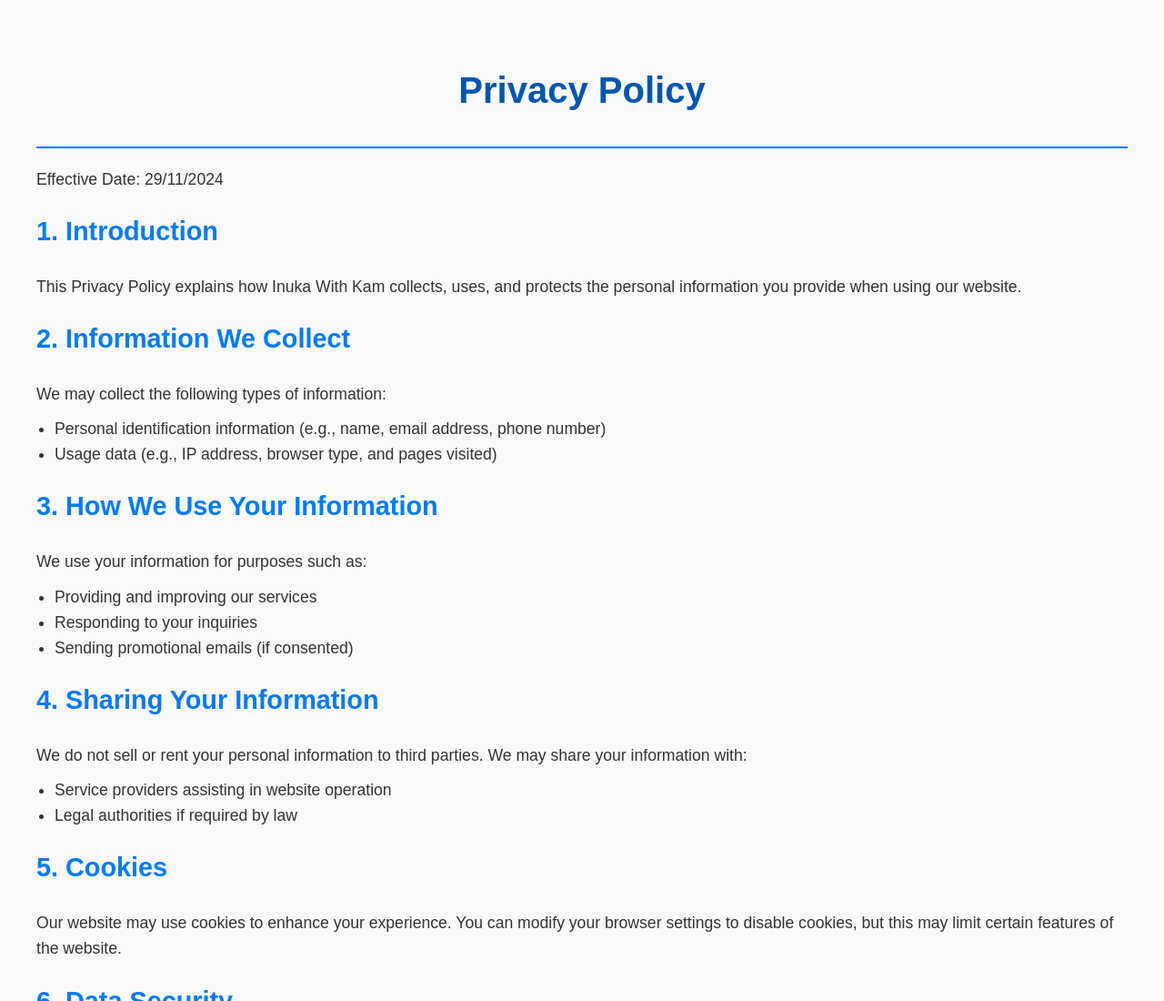
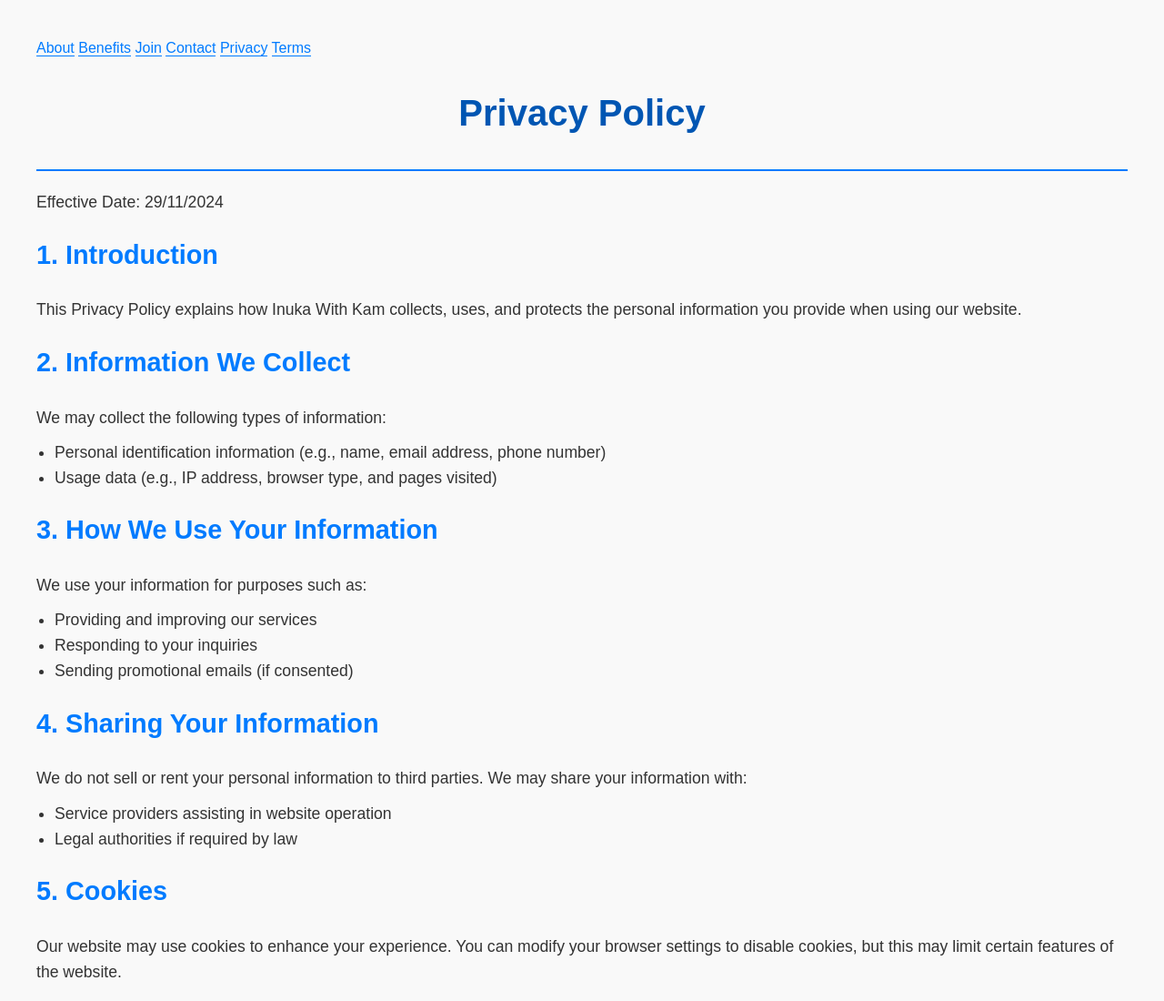
Before and after one commit to KamvelihleMnyamana/inuka-fragrances, a plain HTML site: page privacy.html in a window 1280 px wide. Shown: the top 1100 px of the page at 91% size. Drawn offline with Linux system fonts and the light colour scheme.

Commit message:
Update privacy.html

```diff
--- a/privacy.html
+++ b/privacy.html
@@ -70,6 +70,14 @@
   </head>
   <body>
     <header>
+       <nav>
+      <a href="about.html">About</a>
+      <a href="benefits.html">Benefits</a>
+      <a href="join.html">Join</a>
+      <a href="contact.html">Contact</a>
+      <a href="privacy.html">Privacy</a>
+      <a href="terms.html">Terms</a>
+    </nav>
       <h1>Privacy Policy</h1>
     </header>
     <main>
```
